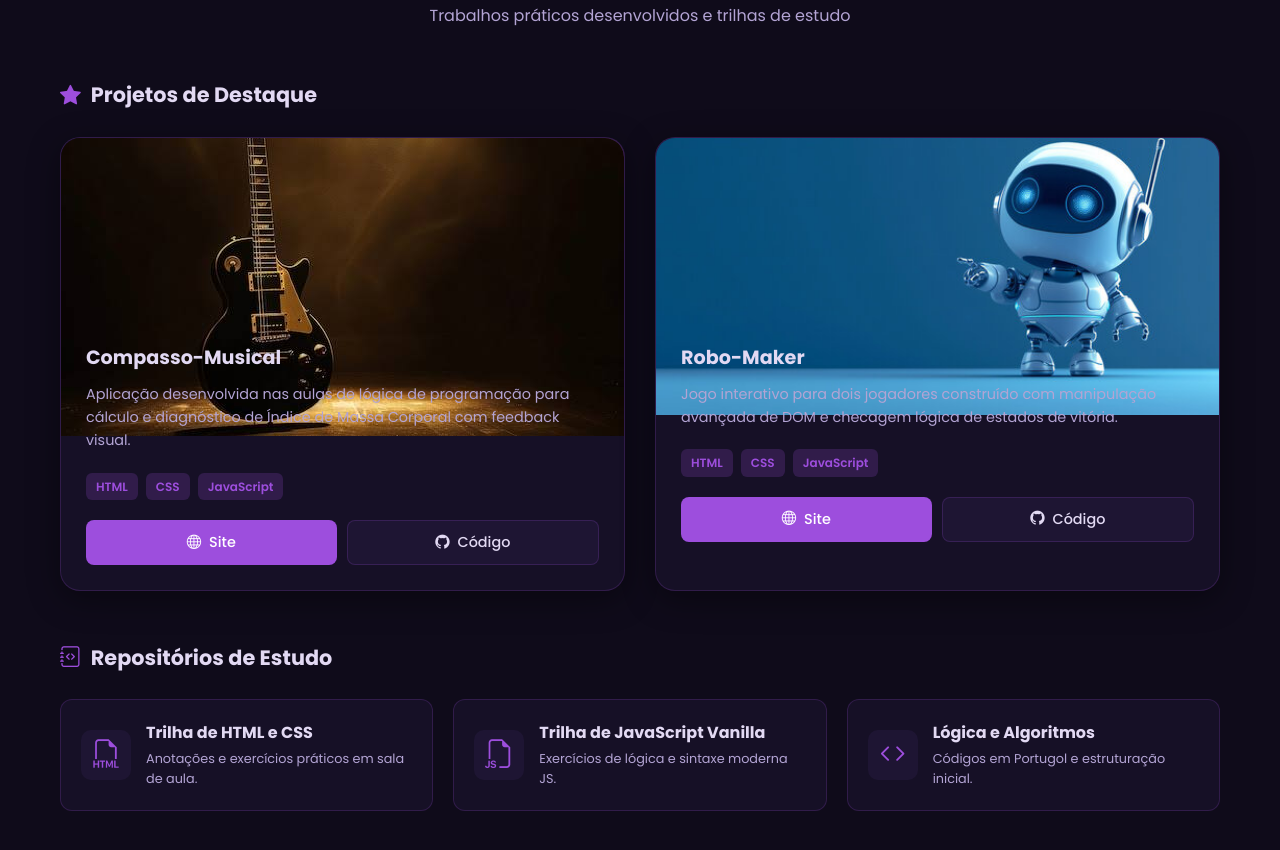
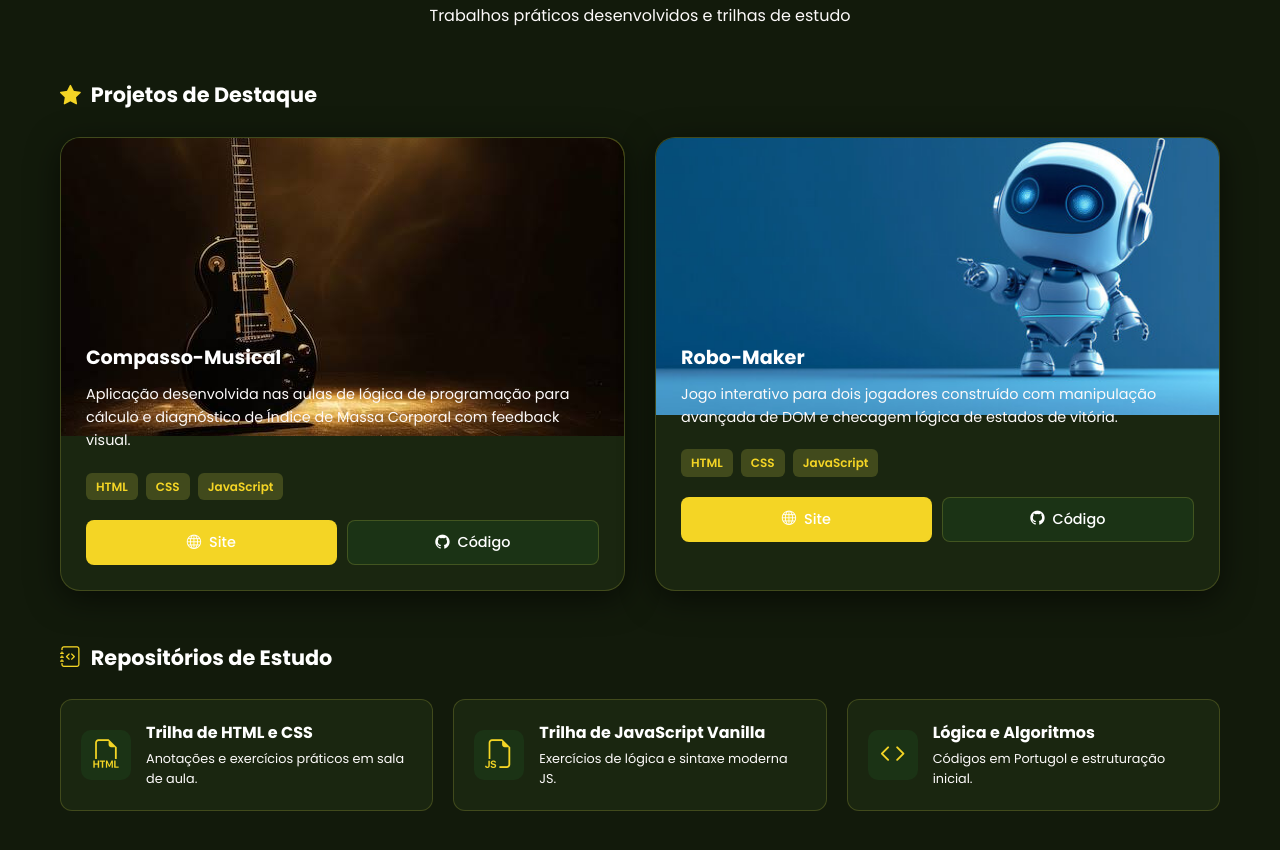
Before and after one commit to BAIANO-157/portifolio, a plain HTML site: page index.html in a window 1280 px wide. Shown: the part 2976-3826 px from the top of the page. Drawn offline with nearby package versions, Linux system fonts and the light colour scheme.

Commit message:
ADD-finalizaçoes de trabalho

```diff
--- a/index.html
+++ b/index.html
@@ -213,7 +213,7 @@
                     <div class="card-projeto">
                         <div class="projeto-imagem-placeholder">
                             <i class="bi bi-calculator"></i>
-                            <img src="imagem guitarra.jpg" alt="">
+                            <img src="imagem guitarra.jpg" alt="" width="760">>
                         </div>
                         <div class="projeto-info">
                             <h4>Compasso-Musical</h4>
@@ -225,7 +225,7 @@
                             </div>
                             <div class="projeto-botoes">
                                 <a href="https://baiano-157.github.io/compasso-musical/" target="_blank" rel="noopener noreferrer" class="botao-projeto"><i class="bi bi-globe"></i> Site</a>
-                                <a href="https://github.com/BAIANO-157/compasso-musical/blob/main/index.html" target="_blank" rel="noopener noreferrer" class="botao-projeto secundario"><i class="bi bi-github"></i> Código</a>
+                                <a href="https://github.com/BAIANO-157/compasso-musical" target="_blank" rel="noopener noreferrer" class="botao-projeto secundario"><i class="bi bi-github"></i> Código</a>
                             </div>
                         </div>
                     </div>
@@ -234,7 +234,7 @@
                     <div class="card-projeto">
                         <div class="projeto-imagem-placeholder">
                             <i class=""></i>
-                            <img src="robo maker.jpg" alt="" width="650">
+                            <img src="robo maker.jpg" alt="" width="760">
                         </div>
                         <div class="projeto-info">
                             <h4>Robo-Maker</h4>
@@ -246,7 +246,7 @@
                             </div>
                             <div class="projeto-botoes">
                                 <a href="https://baiano-157.github.io/projeto-Robomaker/" target="_blank" rel="noopener noreferrer" class="botao-projeto"><i class="bi bi-globe"></i> Site</a>
-                                <a href="https://github.com/BAIANO-157/projeto-Robomaker/blob/main/index.html" target="_blank" rel="noopener noreferrer" class="botao-projeto secundario"><i class="bi bi-github"></i> Código</a>
+                                <a href="https://github.com/BAIANO-157/projeto-Robomaker" target="_blank" rel="noopener noreferrer" class="botao-projeto secundario"><i class="bi bi-github"></i> Código</a>
                             </div>
                         </div>
                     </div>
@@ -257,21 +257,21 @@
                     <h3><i class="bi bi-journal-code"></i> Repositórios de Estudo</h3>
                 </div>
                 <div class="grid-repositorios">
-                    <a href="https://github.com" target="_blank" rel="noopener noreferrer" class="card-repositorio">
+                    <a href="https://github.com/BAIANO-157/html" target="_blank" rel="noopener noreferrer" class="card-repositorio">
                         <div class="repo-icone"><i class="bi bi-filetype-html"></i></div>
                         <div>
                             <h4>Trilha de HTML e CSS</h4>
                             <p>Anotações e exercícios práticos em sala de aula.</p>
                         </div>
                     </a>
-                    <a href="https://github.com" target="_blank" rel="noopener noreferrer" class="card-repositorio">
+                    <a href="https://github.com/BAIANO-157/JavaScript" target="_blank" rel="noopener noreferrer" class="card-repositorio">
                         <div class="repo-icone"><i class="bi bi-filetype-js"></i></div>
                         <div>
                             <h4>Trilha de JavaScript Vanilla</h4>
                             <p>Exercícios de lógica e sintaxe moderna JS.</p>
                         </div>
                     </a>
-                    <a href="https://github.com" target="_blank" rel="noopener noreferrer" class="card-repositorio">
+                    <a href="https://github.com/BAIANO-157/algoritimos" target="_blank" rel="noopener noreferrer" class="card-repositorio">
                         <div class="repo-icone"><i class="bi bi-code"></i></div>
                         <div>
                             <h4>Lógica e Algoritmos</h4>
--- a/style.css
+++ b/style.css
@@ -7,28 +7,28 @@
 
 /* TEMA ESCURO (Padrão Inicial) */
 [data-tema="escuro"] {
-    --fundo-principal: #0F0B1A;
-    --fundo-secundario: #161026;
-    --fundo-card: #1E1533;
-    --texto-principal: #E2D9F3;
-    --texto-secundario: #B3A4D4;
-    --cor-primaria: #9D4EDD;
-    --cor-primaria-hover: #C77DFF;
-    --sombra-card: 0 8px 32px rgba(0, 0, 0, 0.4);
-    --borda-card: rgba(157, 78, 221, 0.2);
+    --fundo-principal: #121a0b;
+    --fundo-secundario: #1a2610;
+    --fundo-card: #1b3315;
+    --texto-principal: #ffffff;
+    --texto-secundario: #fdfafa;
+    --cor-primaria: hsl(51, 90%, 55%);
+    --cor-primaria-hover: #fff27d;
+    --sombra-card: 0 8px 32px rgba(0, 0, 0, 0.54);
+    --borda-card: rgba(221, 219, 78, 0.2);
 }
 
 /* TEMA CLARO */
 [data-tema="claro"] {
-    --fundo-principal: #F8F5FC;
+    --fundo-principal: #f8f5fc;
     --fundo-secundario: #EFEAF7;
     --fundo-card: #FFFFFF;
-    --texto-principal: #1F142E;
-    --texto-secundario: #5A4B75;
-    --cor-primaria: #7B2CBF;
-    --cor-primaria-hover: #9D4EDD;
-    --sombra-card: 0 8px 24px rgba(123, 44, 191, 0.08);
-    --borda-card: rgba(123, 44, 191, 0.15);
+    --texto-principal: #6d6b07;
+    --texto-secundario: #71754b;
+    --cor-primaria: #bfa42c;
+    --cor-primaria-hover: #e6d67e;
+    --sombra-card: 0 8px 24px rgba(191, 157, 44, 0.08);
+    --borda-card: rgba(191, 169, 44, 0.15);
 }
 
 /* ESTILIZAÇÃO DA SCROLLBAR */
@@ -78,7 +78,7 @@ body {
     left: 0;
     width: 100%;
     background-color: var(--fundo-secundario);
-    box-shadow: 0 4px 20px rgba(0,0,0,0.1);
+    box-shadow: 0 4px 20px rgba(0, 0, 0, 0.1);
     z-index: 1000;
     transition: var(--transicao-suave);
 }
@@ -227,7 +227,7 @@ body {
 .botao-primario:hover {
     background-color: var(--cor-primaria-hover);
     transform: translateY(-3px);
-    box-shadow: 0 10px 20px rgba(157, 78, 221, 0.3);
+    box-shadow: 0 10px 20px rgba(218, 189, 28, 0.3);
 }
 
 .botao-secundario {
@@ -398,7 +398,7 @@ section {
 
 .timeline-item.ativo {
     border-color: var(--cor-primaria);
-    box-shadow: 0 0 15px rgba(157, 78, 221, 0.2);
+    box-shadow: 0 0 15px rgba(235, 223, 66, 0.2);
 }
 
 .timeline-item:hover {
```
